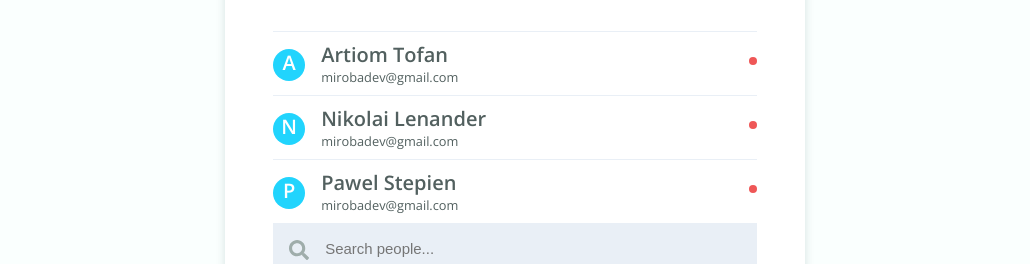
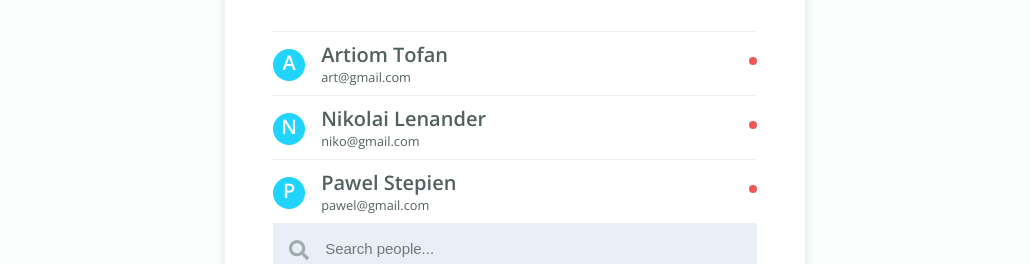
Before and after one commit to F0rty-Tw0/NEXT_EasyVote-frontend, a Next.js app: page /group in a window 1280 px wide. Shown: the part 348-612 px from the top of the page, without its empty margins (125-1155 px from the left). Built offline with nearby package versions, Linux system fonts and the light colour scheme.

Commit message:
added people group

```diff
--- a/pages/group.js
+++ b/pages/group.js
@@ -29,7 +29,7 @@ const Group = () => {
               <div className='people__avatar'>A</div>
               <div className='people__info'>
                 <span className='people__name'>Artiom Tofan</span>
-                <span className='people__email'>mirobadev@gmail.com</span>
+                <span className='people__email'>art@gmail.com</span>
               </div>
               <div className='people__status' />
             </div>
@@ -37,7 +37,7 @@ const Group = () => {
               <div className='people__avatar'>N</div>
               <div className='people__info'>
                 <span className='people__name'>Nikolai Lenander</span>
-                <span className='people__email'>mirobadev@gmail.com</span>
+                <span className='people__email'>niko@gmail.com</span>
               </div>
               <div className='people__status' />
             </div>
@@ -45,7 +45,7 @@ const Group = () => {
               <div className='people__avatar'>P</div>
               <div className='people__info'>
                 <span className='people__name'>Pawel Stepien</span>
-                <span className='people__email'>mirobadev@gmail.com</span>
+                <span className='people__email'>pawel@gmail.com</span>
               </div>
               <div className='people__status' />
             </div>
```
